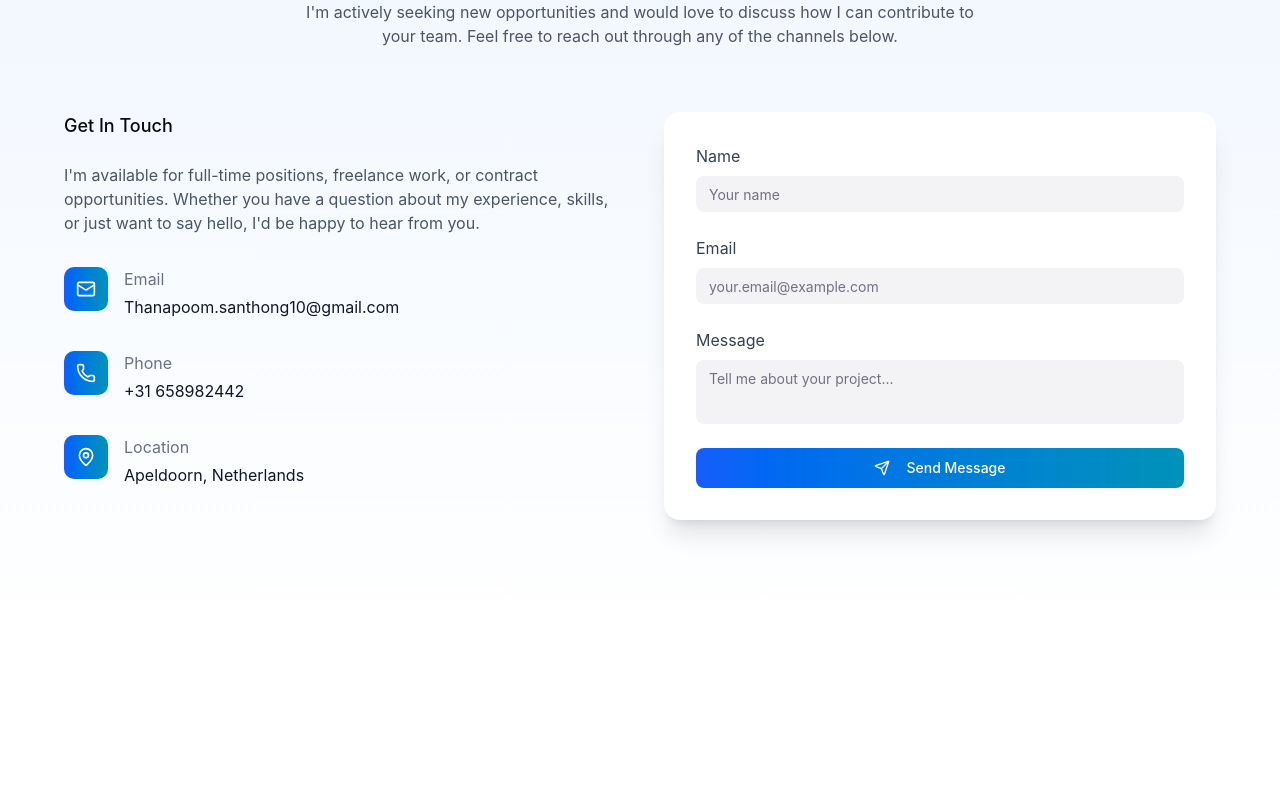
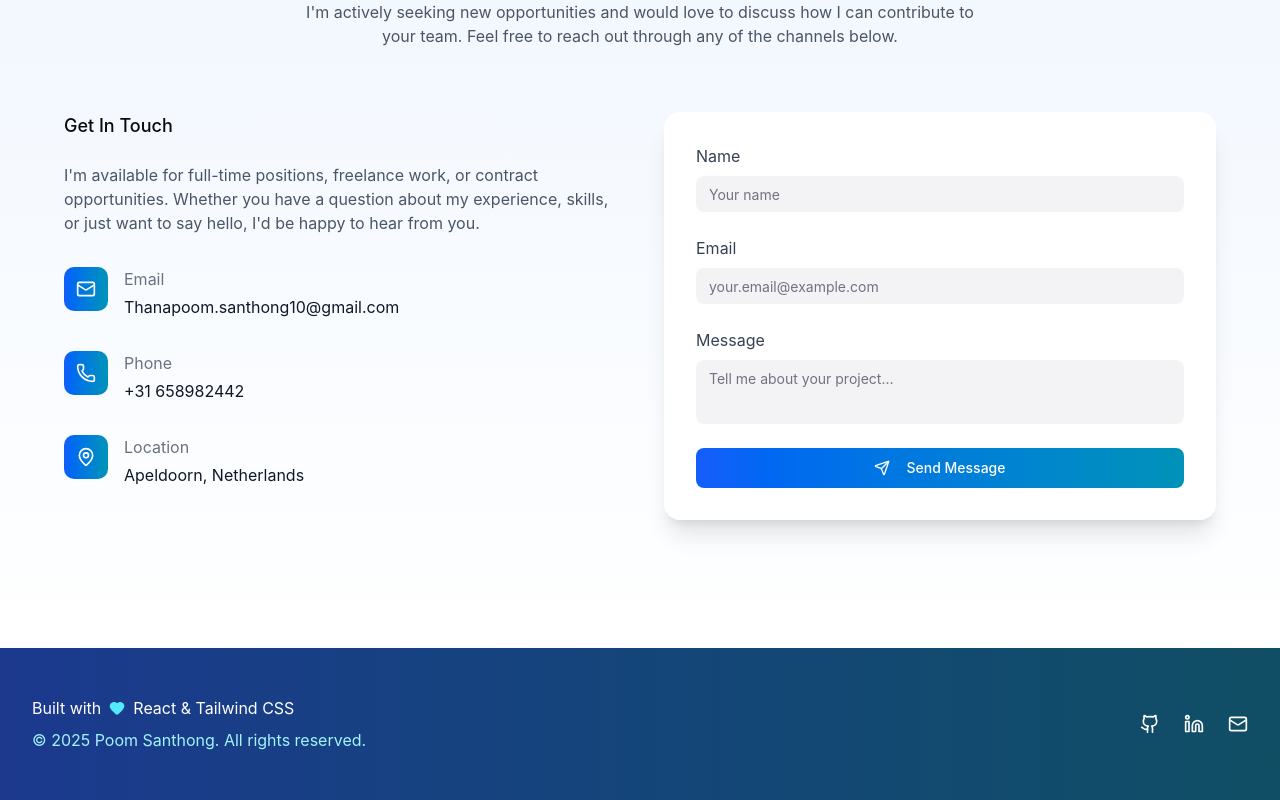
Before and after one commit to Poomsanthong/Portfolio-V2, a React (Vite) app: page / in a window 1280 px wide. Shown: the part 9397-10197 px from the top of the page. Before the commit the page ends 10045 px from the top, so only its background shows below. Built offline with nearby package versions, Linux system fonts and the light colour scheme; no server answers.

Commit message:
feat: add Footer component and update App to include it; modify Hero component for smooth scroll to contact section

```diff
--- a/src/App.tsx
+++ b/src/App.tsx
@@ -9,6 +9,7 @@ import Experience from "./componets/Experience";
 import Project from "./componets/Project";
 import Languages from "./componets/Languages";
 import Contact from "./componets/Contact";
+import Footer from "./componets/Footer";
 const App = () => {
   return (
     <ThemeProvider>
@@ -23,6 +24,7 @@ const App = () => {
         <Project />
         <Languages />
         <Contact />
+        <Footer />
       </div>
     </ThemeProvider>
   );
--- /dev/null
+++ b/src/componets/Footer.tsx
@@ -0,0 +1,70 @@
+import { Github, Linkedin, Mail, Heart } from "lucide-react";
+import { motion } from "framer-motion";
+
+const Footer = () => {
+  // Get current year dynamically
+  const currentYear = new Date().getFullYear();
+
+  return (
+    <footer className="bg-gradient-to-r from-blue-900 to-cyan-900 dark:from-gray-950 dark:to-blue-950 text-white py-12">
+      <div className="container mx-auto px-4 sm:px-6 lg:px-8">
+        {/* Footer Content - Flexbox layout */}
+        <div className="flex flex-col md:flex-row justify-between items-center gap-6">
+          {/* Copyright and Credits */}
+          <div className="text-center md:text-left">
+            {/* Built with message */}
+            <p className="flex items-center justify-center md:justify-start gap-2">
+              Built with{" "}
+              <Heart className="w-4 h-4 text-cyan-300 fill-current" /> React &
+              Tailwind CSS
+            </p>
+
+            {/* Copyright notice */}
+            <p className="text-cyan-200 mt-2">
+              © {currentYear} Poom Santhong. All rights reserved.
+            </p>
+          </div>
+
+          {/* Social Media Links */}
+          <div className="flex gap-6">
+            {/* GitHub Link */}
+            <motion.a
+              whileHover={{ scale: 1.2, rotate: 5 }} // Grow and rotate on hover
+              whileTap={{ scale: 0.9 }} // Shrink when clicked
+              href="https://github.com/Poomsanthong?tab=repositories" // GitHub URL
+              className="hover:text-cyan-300 transition-colors"
+            >
+              <Github className="w-5 h-5" />
+            </motion.a>
+
+            {/* LinkedIn Link */}
+            <motion.a
+              whileHover={{ scale: 1.2, rotate: 5 }}
+              whileTap={{ scale: 0.9 }}
+              href="https://www.linkedin.com/in/thanapoom-santhong/" //  LinkedIn URL
+              className="hover:text-cyan-300 transition-colors"
+            >
+              <Linkedin className="w-5 h-5" />
+            </motion.a>
+
+            {/* Email Link */}
+            <motion.a
+              whileHover={{ scale: 1.2, rotate: 5 }}
+              whileTap={{ scale: 0.9 }}
+              onClick={() =>
+                document
+                  .getElementById("contact")
+                  ?.scrollIntoView({ behavior: "smooth" })
+              }
+              className="hover:text-cyan-300 transition-colors"
+              aria-label="Send email"
+            >
+              <Mail className="w-5 h-5" />
+            </motion.a>
+          </div>
+        </div>
+      </div>
+    </footer>
+  );
+};
+export default Footer;
--- a/src/componets/Hero.tsx
+++ b/src/componets/Hero.tsx
@@ -175,8 +175,12 @@ const Hero = () => {
               <motion.a
                 whileHover={{ scale: 1.2, rotate: 5 }}
                 whileTap={{ scale: 0.9 }}
-                href="mailto:thanapoom.santhong10@gmail.com"
-                className="p-3 rounded-full bg-white dark:bg-gray-800 shadow-lg hover:shadow-xl transition-shadow"
+                onClick={() =>
+                  document
+                    .getElementById("contact")
+                    ?.scrollIntoView({ behavior: "smooth" })
+                }
+                className="p-3 rounded-full bg-white dark:bg-gray-800 shadow-lg hover:shadow-xl transition-shadow cursor-pointer"
               >
                 <Mail className="w-5 h-5 text-gray-700 dark:text-gray-300" />
               </motion.a>
```
